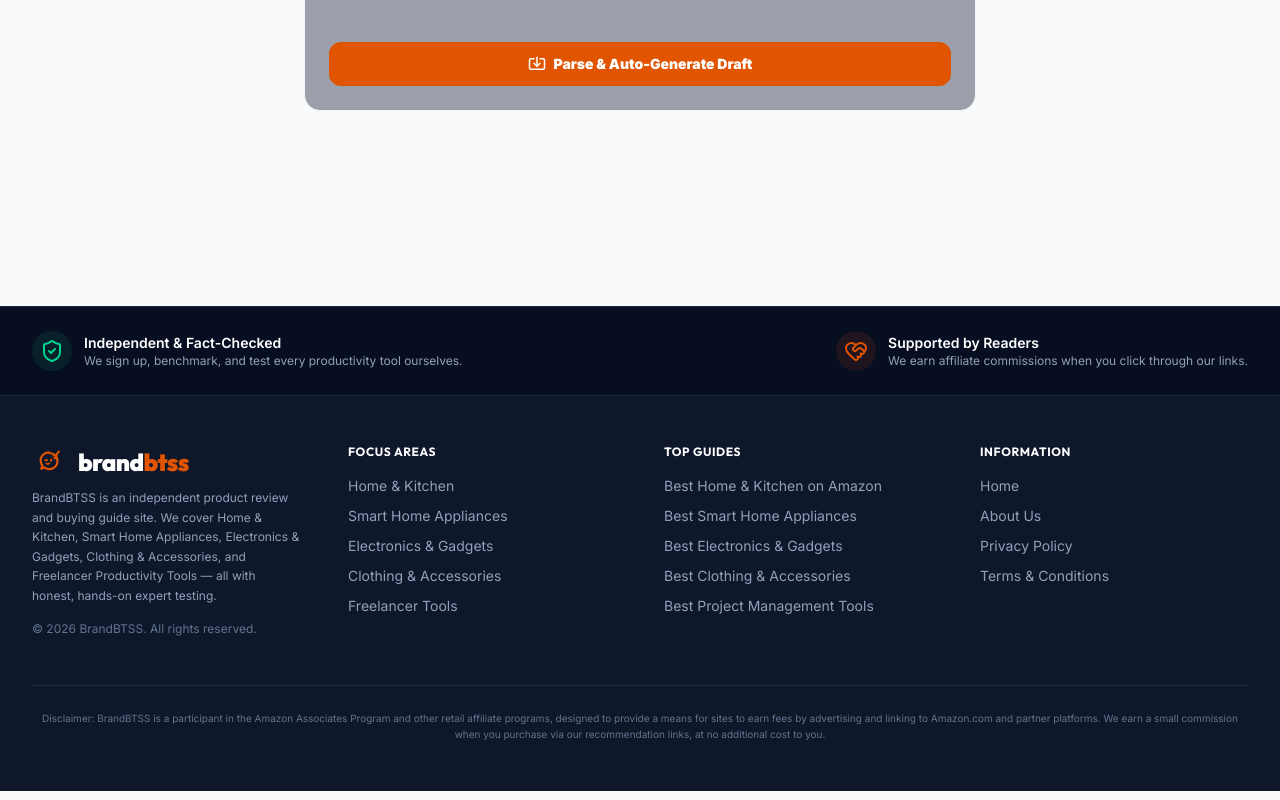
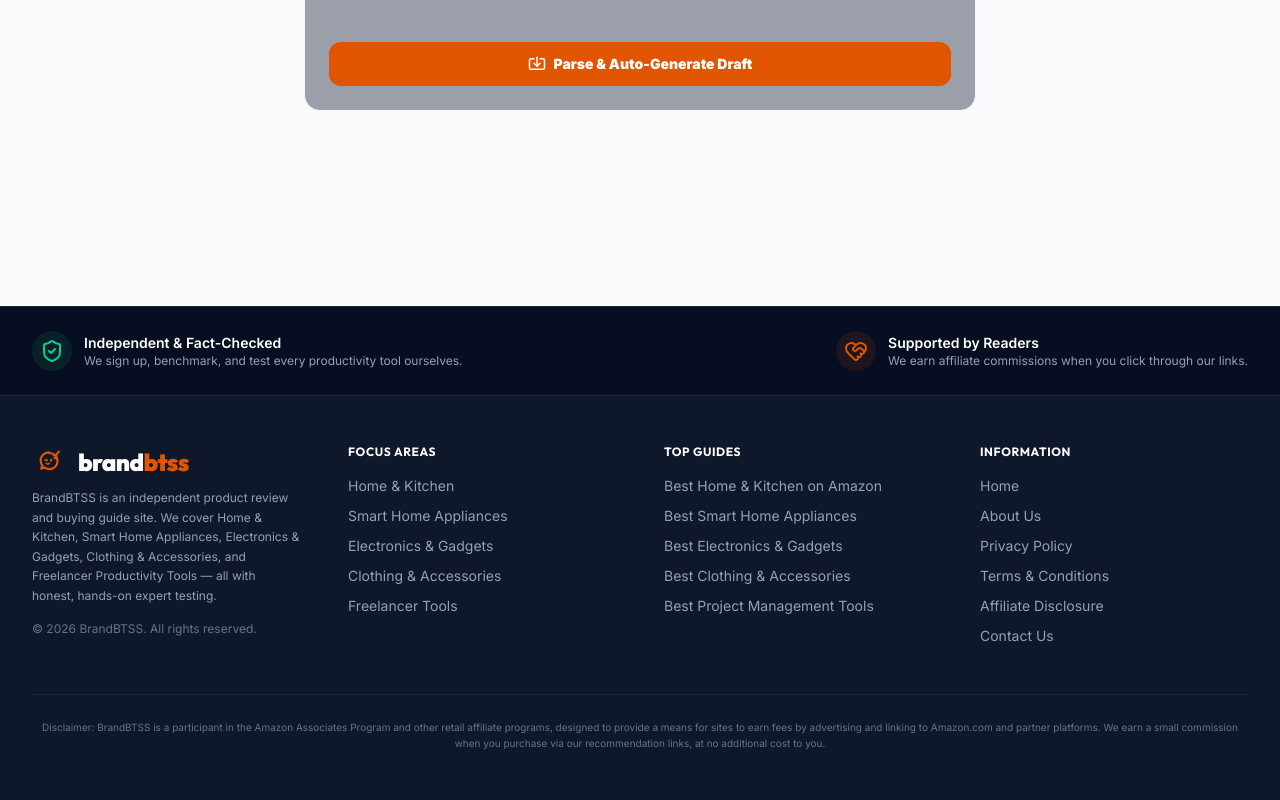
Before and after one commit to rajakishore2214-byte/brandbtss, a Next.js app: page /admin/import in a window 1280 px wide. Shown: the part 559-1359 px from the top of the page. Built offline with nearby package versions, Linux system fonts and the light colour scheme; no server answers.

Commit message:
fix: update footer hyperlinks to point to correct relative routes

```diff
--- a/components/Footer.tsx
+++ b/components/Footer.tsx
@@ -22,9 +22,11 @@ export default function Footer() {
 
   const trustLinks = [
     { name: "Home", href: "/" },
-    { name: "About Us", href: "/" },
-    { name: "Privacy Policy", href: "/" },
-    { name: "Terms & Conditions", href: "/" }
+    { name: "About Us", href: "/about" },
+    { name: "Privacy Policy", href: "/privacy-policy" },
+    { name: "Terms & Conditions", href: "/terms" },
+    { name: "Affiliate Disclosure", href: "/affiliate-disclosure" },
+    { name: "Contact Us", href: "/contact" }
   ];
 
   return (
```
